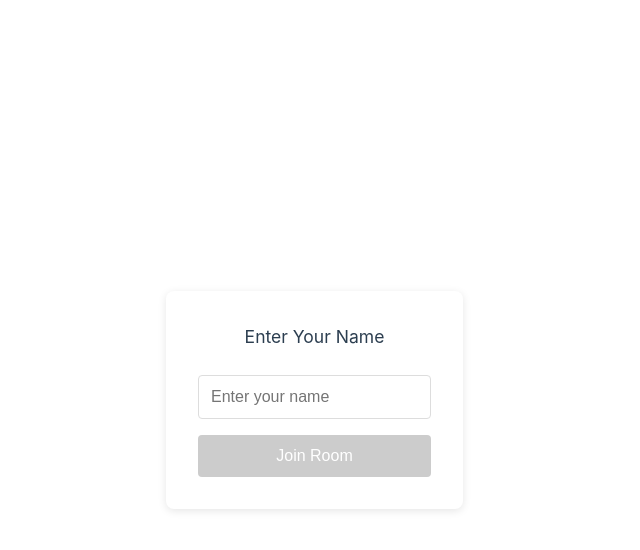
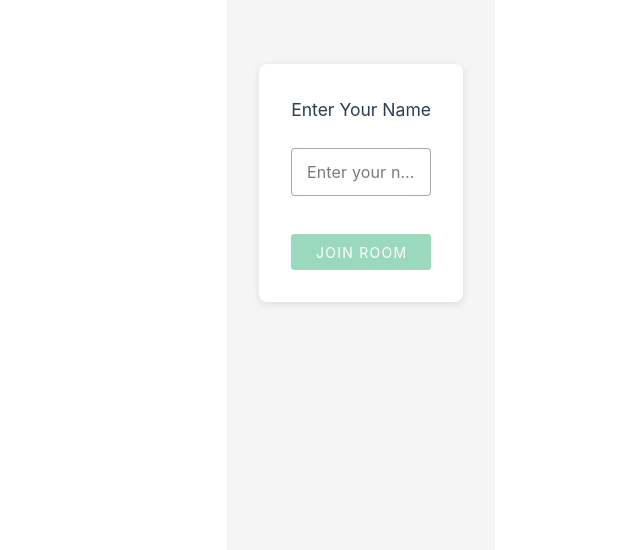
Before and after one commit to jrong1271/scrum-planning-poker, a Vue app: page /room/1 in a window 1280 px wide. Shown: the top 550 px of the page, without its empty margins (145-785 px from the left). Built offline with nearby package versions, Linux system fonts and the light colour scheme; the HTML template or start-up script is replaced by a standard one.

Commit message:
add vuetify

```diff
--- a/package.json
+++ b/package.json
@@ -14,6 +14,7 @@
     "cy:open": "cypress open"
   },
   "dependencies": {
+    "@mdi/font": "^7.4.47",
     "@socket.io/admin-ui": "^0.5.1",
     "@types/lodash-es": "^4.17.12",
     "@types/uuid": "^10.0.0",
@@ -24,7 +25,8 @@
     "socket.io-client": "^4.8.1",
     "uuid": "^11.1.0",
     "vue": "^3.5.13",
-    "vue-router": "^4.5.0"
+    "vue-router": "^4.5.0",
+    "vuetify": "^3.8.5"
   },
   "devDependencies": {
     "@tsconfig/node22": "^22.0.1",
--- a/src/App.vue
+++ b/src/App.vue
@@ -3,10 +3,20 @@
 </script>
 
 <template>
-  <router-view />
+  <v-app>
+    <v-main>
+      <router-view />
+    </v-main>
+  </v-app>
 </template>
 
 <style>
+@import './assets/main.css';
+
+.v-application {
+  background: #f5f5f5 !important;
+}
+
 * {
   margin: 0;
   padding: 0;
--- a/src/main.ts
+++ b/src/main.ts
@@ -2,13 +2,37 @@ import './assets/main.css'
 
 import { createApp } from 'vue'
 import { createPinia } from 'pinia'
+import { createVuetify } from 'vuetify'
+import * as components from 'vuetify/components'
+import * as directives from 'vuetify/directives'
+import 'vuetify/styles'
+import '@mdi/font/css/materialdesignicons.css'
 
 import App from './App.vue'
 import router from './router'
+
+const vuetify = createVuetify({
+  components,
+  directives,
+  theme: {
+    defaultTheme: 'light',
+    themes: {
+      light: {
+        colors: {
+          primary: '#42b883',
+          secondary: '#2c3e50',
+          accent: '#3aa876',
+          error: '#e74c3c',
+        },
+      },
+    },
+  },
+})
 
 const app = createApp(App)
 
 app.use(createPinia())
 app.use(router)
+app.use(vuetify)
 
 app.mount('#app')
--- a/src/views/RoomView.vue
+++ b/src/views/RoomView.vue
@@ -11,15 +11,17 @@ import { useRoomStore } from '../stores/room'
 import { useUserStore } from '../stores/user'
 import type { Room } from '../stores/room'
 
+const route = useRoute()
+const router = useRouter()
 const store = useRoomStore()
 const userStore = useUserStore()
 const isHost = computed(() => store.currentUser.userType === 'host')
-const route = useRoute()
-const router = useRouter()
-
 const showNamePrompt = ref(false)
 const inputUserName = ref('')
 const roomId = ref<string | null>(null)
+const userName = ref('')
+const errorMessage = ref('')
+const copySuccess = ref(false)
 
 onMounted(() => {
   // Get roomId from route or store
@@ -66,12 +68,15 @@ const leaveRoom = () => {
 }
 
 const copyRoomLink = async () => {
-  const url = window.location.origin + window.location.pathname + '?action=join'
+  const roomLink = `${window.location.origin}/room/${store.room?.roomId}`
   try {
-    await navigator.clipboard.writeText(url)
-    console.log('Link copied to clipboard')
+    await navigator.clipboard.writeText(roomLink)
+    copySuccess.value = true
+    setTimeout(() => {
+      copySuccess.value = false
+    }, 2000)
   } catch (err) {
-    console.error('Failed to copy link:', err)
+    console.error('Failed to copy room link:', err)
   }
 }
 
@@ -170,24 +175,35 @@ const initializeSocket = (roomId: string) => {
     <div v-if="showNamePrompt" class="name-prompt">
       <h3>Enter Your Name</h3>
       <div class="input-group">
-        <input
+        <v-text-field
           v-model="inputUserName"
-          type="text"
-          placeholder="Enter your name"
+          label="Enter your name"
+          variant="outlined"
+          density="comfortable"
           @keyup.enter="handleNameSubmit(inputUserName)"
         />
-        <button @click="handleNameSubmit(inputUserName)" :disabled="!inputUserName">
+        <v-btn
+          color="primary"
+          @click="handleNameSubmit(inputUserName)"
+          :disabled="!inputUserName"
+          block
+        >
           Join Room
-        </button>
+        </v-btn>
       </div>
     </div>
     <template v-else>
-      <div v-if="store.connectionStatus === 'error'" class="error-message">
+      <v-alert v-if="store.connectionStatus === 'error'" type="error" variant="tonal" class="mb-4">
         Connection error. Please check if the server is running.
-      </div>
-      <div v-else-if="store.connectionStatus === 'disconnected'" class="error-message">
+      </v-alert>
+      <v-alert
+        v-else-if="store.connectionStatus === 'disconnected'"
+        type="warning"
+        variant="tonal"
+        class="mb-4"
+      >
         Disconnected from server. Trying to reconnect...
-      </div>
+      </v-alert>
       <div v-else class="room-layout">
         <div class="left-panel">
           <UserList :participants="store.participants" />
@@ -195,17 +211,31 @@ const initializeSocket = (roomId: string) => {
 
         <div class="right-panel">
           <div class="user-info">
-            <span
-              >Welcome, <strong>{{ userStore.userName }}</strong
-              >!</span
-            >
-            <span v-if="isHost" class="role">(Host)</span>
-            <span v-else class="role">(Participant)</span>
-            <button @click="copyRoomLink" class="share-btn">Share Room</button>
-            <button v-if="isHost" @click="store.restartGame" class="restart-btn">
-              Restart Game
-            </button>
-            <button @click="leaveRoom" class="leave-btn">Leave Room</button>
+            <span>
+              <strong>{{ userStore.userName }}</strong>
+            </span>
+            <v-chip :color="isHost ? 'primary' : 'secondary'" size="small" class="ml-2">
+              {{ isHost ? 'Host' : 'Participant' }}
+            </v-chip>
+
+            <div class="room-actions">
+              <v-btn v-if="isHost" color="warning" @click="store.restartGame" class="ml-2">
+                <v-icon start icon="mdi-refresh" />
+                Restart
+              </v-btn>
+              <v-btn
+                color="primary"
+                @click="copyRoomLink"
+                :title="copySuccess ? 'Copied!' : 'Copy room link'"
+              >
+                <v-icon start icon="mdi-share-variant" />
+                Share
+              </v-btn>
+              <v-btn color="error" @click="leaveRoom" title="Leave room">
+                <v-icon start icon="mdi-exit-to-app" />
+                Leave
+              </v-btn>
+            </div>
           </div>
 
           <GamePanel :room="store.room" :handleSelectCard="selectCard" />
@@ -243,33 +273,6 @@ const initializeSocket = (roomId: string) => {
   gap: 1rem;
 }
 
-.input-group input {
-  padding: 0.75rem;
-  border: 1px solid #ddd;
-  border-radius: 4px;
-  font-size: 1rem;
-}
-
-.input-group button {
-  padding: 0.75rem;
-  background: #42b883;
-  color: white;
-  border: none;
-  border-radius: 4px;
-  font-size: 1rem;
-  cursor: pointer;
-  transition: all 0.2s ease;
-}
-
-.input-group button:hover:not(:disabled) {
-  background: #3aa876;
-}
-
-.input-group button:disabled {
-  background: #ccc;
-  cursor: not-allowed;
-}
-
 .room-layout {
   display: flex;
   gap: 2rem;
@@ -292,62 +295,12 @@ const initializeSocket = (roomId: string) => {
   display: flex;
   align-items: center;
   gap: 1rem;
+  flex-wrap: wrap;
 }
 
-.role {
-  color: #42b883;
-  font-weight: bold;
-}
-
-button {
-  padding: 0.5rem 1rem;
-  background-color: #42b883;
-  color: white;
-  border: none;
-  border-radius: 4px;
-  cursor: pointer;
-  transition: all 0.2s ease;
-}
-
-button:hover:not(:disabled) {
-  background-color: #3aa876;
-}
-
-button:disabled {
-  background-color: #cccccc;
-  cursor: not-allowed;
-}
-
-.share-btn {
-  background: #2196f3;
-}
-
-.share-btn:hover {
-  background: #1976d2;
-}
-
-.leave-btn {
-  background: #dc3545;
-}
-
-.leave-btn:hover {
-  background: #c82333;
-}
-
-.restart-btn {
-  background: #ffc107;
-}
-
-.restart-btn:hover {
-  background: #e0a800;
-}
-
-.error-message {
-  background: #dc3545;
-  color: white;
-  padding: 1rem;
-  border-radius: 4px;
-  text-align: center;
-  margin-bottom: 1rem;
+.room-actions {
+  display: flex;
+  gap: 0.5rem;
+  margin-left: auto;
 }
 </style>
```
Also changed, not shown: 1 other file (tests, documents, lock files or other folders).
